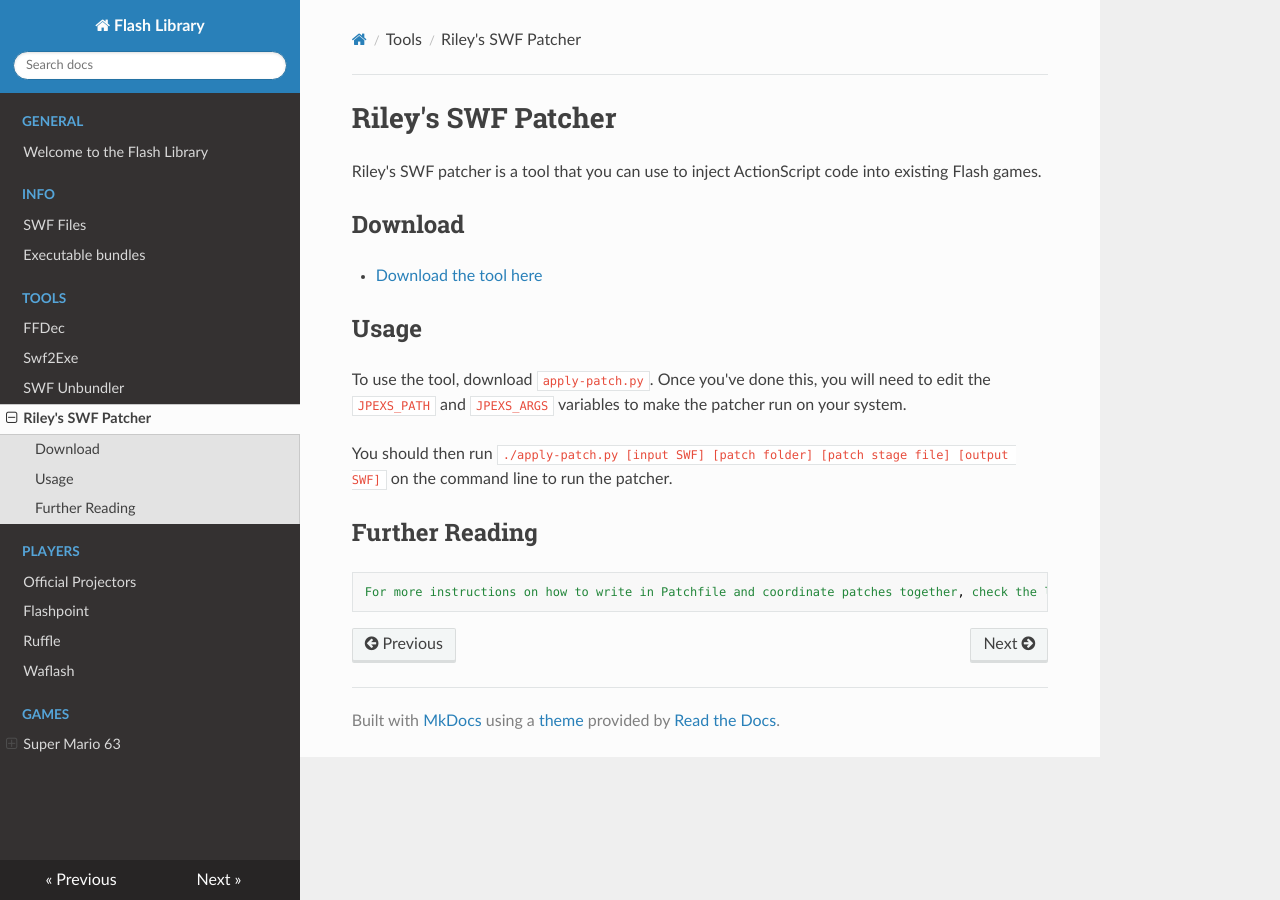
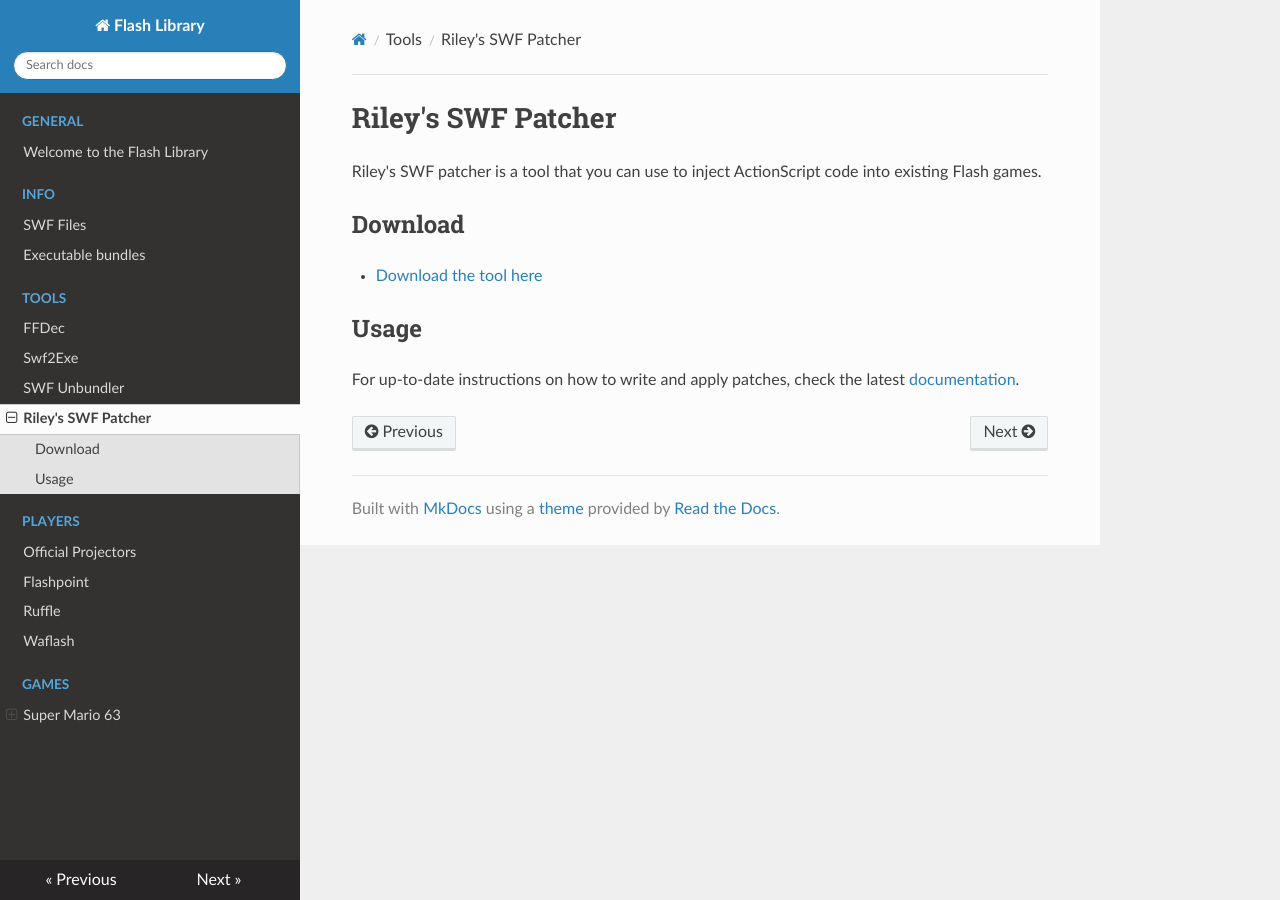
Before and after one commit to GTcreyon/FlashLibrary, an MkDocs documentation site: the page built from docs/tools/riley-swf-patcher.md, in a window 1280 px wide. Built offline with MkDocs 1.6.1, drawn with Linux system fonts in a browser that asks for light colours; nearby versions of some CDN libraries.

Commit message:
Update SWF patcher page

```diff
--- a/docs/tools/riley-swf-patcher.md
+++ b/docs/tools/riley-swf-patcher.md
@@ -7,10 +7,4 @@
 - [Download the tool here](https://github.com/rayyaw/flash-patcher)
 
 ## Usage
-
-To use the tool, download `apply-patch.py`. Once you've done this, you will need to edit the `JPEXS_PATH` and `JPEXS_ARGS` variables to make the patcher run on your system.
-
-You should then run `./apply-patch.py [input SWF] [patch folder] [patch stage file] [output SWF]` on the command line to run the patcher.
-
-## Further Reading
-	For more instructions on how to write in Patchfile and coordinate patches together, check the latest documentation [here](https://github.com/rayyaw/flash-patcher/blob/main/README.md).
+For up-to-date instructions on how to write and apply patches, check the latest [documentation](https://github.com/rayyaw/flash-patcher/blob/main/README.md).
```
